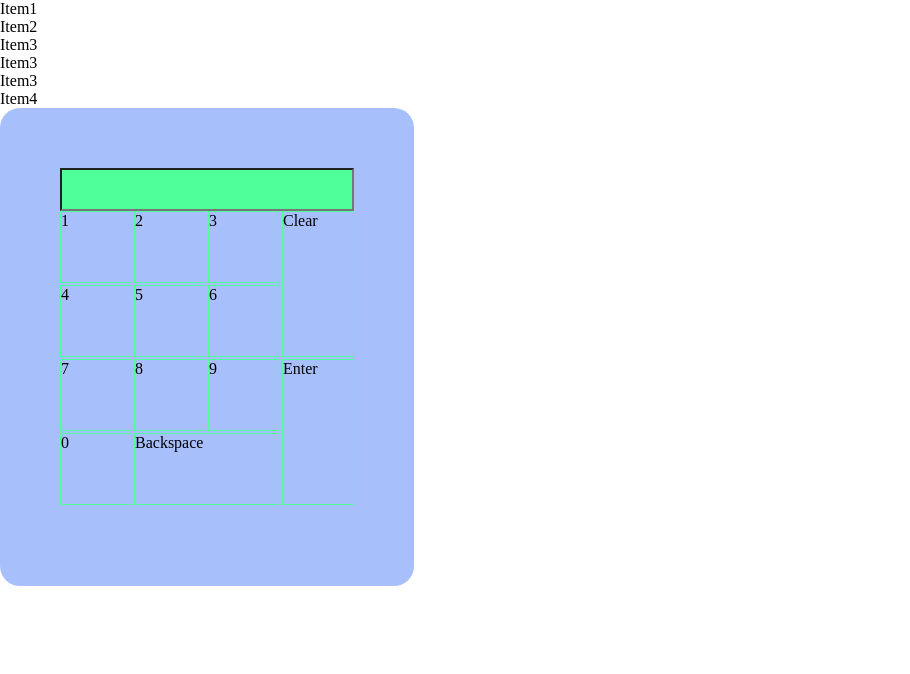
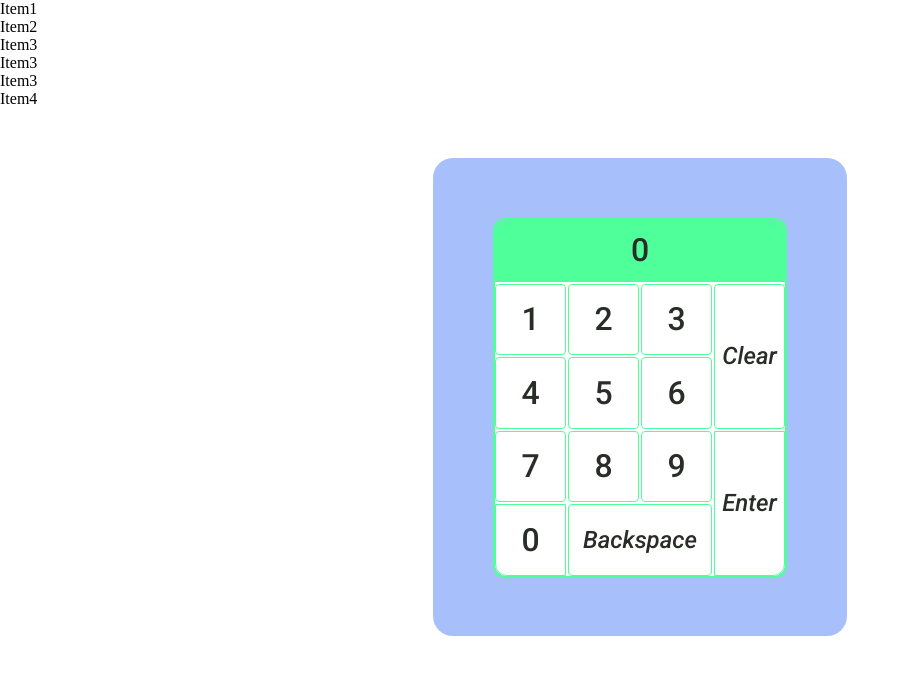
Before and after one commit to TanyaVerb/calc, a plain HTML site: page index.html in a window 1280 px wide. Shown: the whole page, without its empty margins (0-910 px from the left). Drawn offline with Linux system fonts and the light colour scheme.

Commit message:
add styles for buttons

```diff
--- a/index.html
+++ b/index.html
@@ -1,10 +1,16 @@
 <!DOCTYPE html>
 <html lang="en">
   <head>
-    <meta charset="UTF-8">
-    <meta name="viewport" content="width=device-width, initial-scale=1.0">
+    <meta charset="UTF-8" />
+    <meta name="viewport" content="width=device-width, initial-scale=1.0" />
     <title>Document</title>
-    <link rel="stylesheet" href="css/style.min.css">
+    <link rel="stylesheet" href="css/style.min.css" />
+    <link rel="preconnect" href="https://fonts.googleapis.com" />
+    <link rel="preconnect" href="https://fonts.gstatic.com" crossorigin />
+    <link
+      href="https://fonts.googleapis.com/css2?family=Roboto:ital,wght@0,500;1,500&display=swap"
+      rel="stylesheet"
+    />
   </head>
   <body>
     <div class="grid">
@@ -32,7 +38,8 @@
     </div>
 
     <div class="calc">
-        <input type="text">
+      <div class="wrapper">
+        <input type="text" placeholder="0" />
         <div class="button">
           <div class="btn one">1</div>
           <div class="btn two">2</div>
@@ -46,12 +53,9 @@
           <div class="btn zero">0</div>
           <div class="btn clear">Clear</div>
           <div class="btn enter">Enter</div>
-
           <div class="btn Backspace">Backspace</div>
         </div>
-
       </div>
-
-
+    </div>
   </body>
 </html>
--- a/scss/style.scss
+++ b/scss/style.scss
@@ -121,58 +121,79 @@
 //     &-item5 {
 //       background-color: rgb(122, 197, 52);
 
-
 //     }
 //     &-item6 {
 //       background-color: rgb(0, 217, 255);
-
 
 //     }
 //     &-item7 {
 //       background-color: rgb(255, 0, 0);
 
-
 //     }
 //     &-item8 {
 //       background-color: rgb(51, 255, 0);
 
-
 //     }
 
-.calc{
+.calc {
   display: block;
-    background-color:  #A7BFFB;
+  margin: 50px auto;
+  background-color: #a7bffb;
   width: 414px;
   height: 478px;
   padding: 60px;
   border-radius: 20px;
+  font-family: "Roboto", sans-serif;
+  font-weight: 500;
 }
 
-input{
+.wrapper {
+  border-radius: 12px;
+  border: 2px solid #4fff9a;
+}
+input {
   width: 100%;
-    background: linear-gradient(0deg, #4FFF9A, #4FFF9A),
-linear-gradient(0deg, #FFFFFF, #FFFFFF);
+  background: linear-gradient(0deg, #4fff9a, #4fff9a),
+    linear-gradient(0deg, #ffffff, #ffffff);
   padding: 12px;
-
+  font-size: 32px;
+  line-height: 37.5px;
+  font-family: inherit;
+  font-weight: 500;
+  text-align: center;
+  border-radius: 12px 12px 0px 0px;
+  outline: none;
+  border: none;
+  &::placeholder {
+    color: #282d28;
   }
-.button{
+  &:focus {
+    outline: 0;
+  }
+}
+.button {
   display: grid;
+  background-color: #ffffff;
   height: 294px;
-    grid-template-columns: repeat(4,1fr );
-    grid-template-rows: repeat(4,1fr );
+  border-radius: 0px 0px 12px 12px;
+  font-family: "Roboto", sans-serif;
+  font-weight: 500;
+  font-size: 32px;
+  padding-top: 2px;
+  cursor: pointer;
+  grid-template-columns: repeat(4, 1fr);
+  grid-template-rows: repeat(4, 1fr);
   gap: 2px;
-    justify-items: center;
+  justify-content: center;
+  align-content: center;
   grid-template-areas:
     "one two three clear"
     "four five six clear"
     "seven eight nine enter"
-    "zero Backspace Backspace enter"
-
-    ;
+    "zero Backspace Backspace enter";
 
   // width:72px ;
   // height:72px ;
-
 
   .one {
     grid-area: one;
@@ -185,6 +206,8 @@ padding: 12px;
   }
   .clear {
     grid-area: clear;
+    font-style: italic;
+    font-size: 24px;
   }
   .four {
     grid-area: four;
@@ -206,39 +229,41 @@ padding: 12px;
   }
   .enter {
     grid-area: enter;
-
+    font-style: italic;
+    font-size: 24px;
+    border-radius: 0px 0px 12px 0px;
   }
   .zero {
     grid-area: zero;
-
+    border-radius: 0px 0px 0px 12px;
   }
   .Backspace {
     grid-area: Backspace;
-
+    font-style: italic;
+    font-size: 24px;
   }
-
-
 }
-.btn{
-   border: 1px solid #4FFF9A;
-    justify-self: stretch;
+.btn {
+  display: grid;
+  border: 1px solid #4fff9a;
+  color: #282d28;
+  border-radius: 4px;
+  justify-content: center;
+  align-content: center;
 }
 
 //     &-item9 {
 //       background-color: rgb(255, 238, 0);
 
-
 //     }
 //     &-item10 {
 //       background-color: rgb(255, 0, 0);
-
 
 //     }
 //     &-item11 {
 //       background-color: rgb(142, 84, 236);
 //       order: -1;
 
-
 //     }
 
 //   }
```
Also changed, not shown: css/style.css (added), css/style.min.css, 2 other files. Lines whose indentation alone changed are shown as unchanged.
